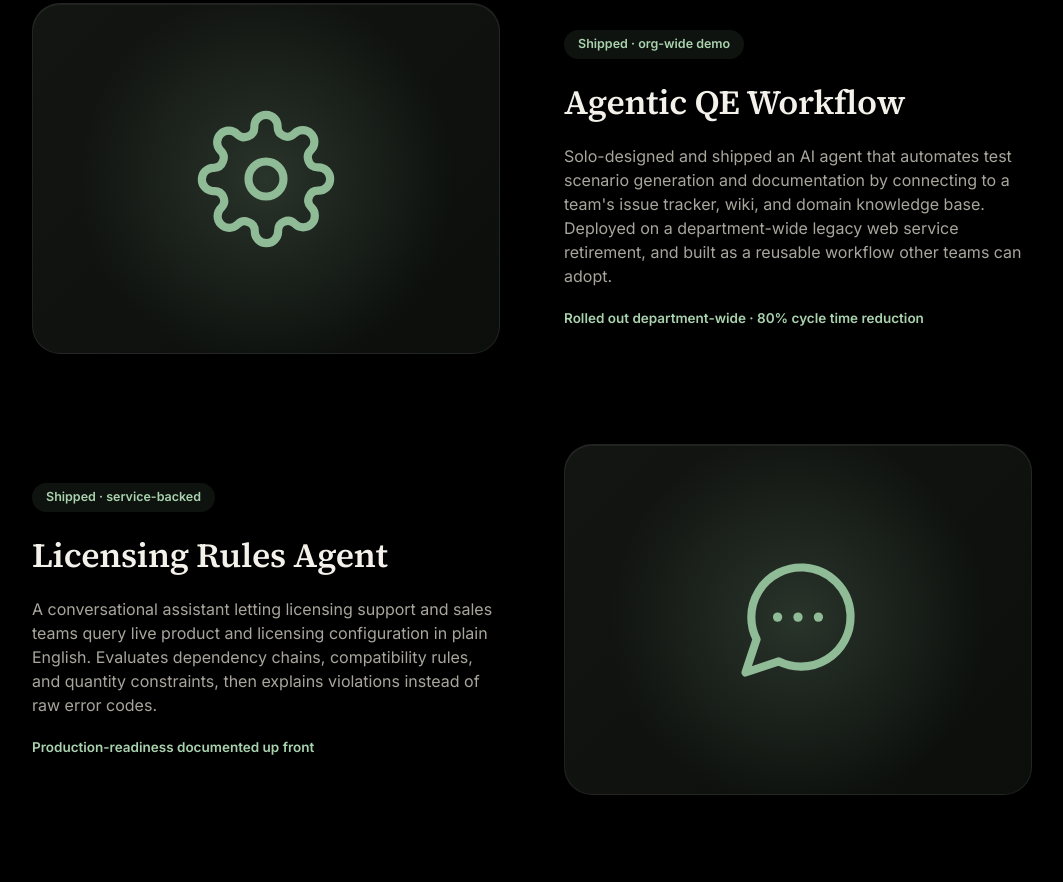
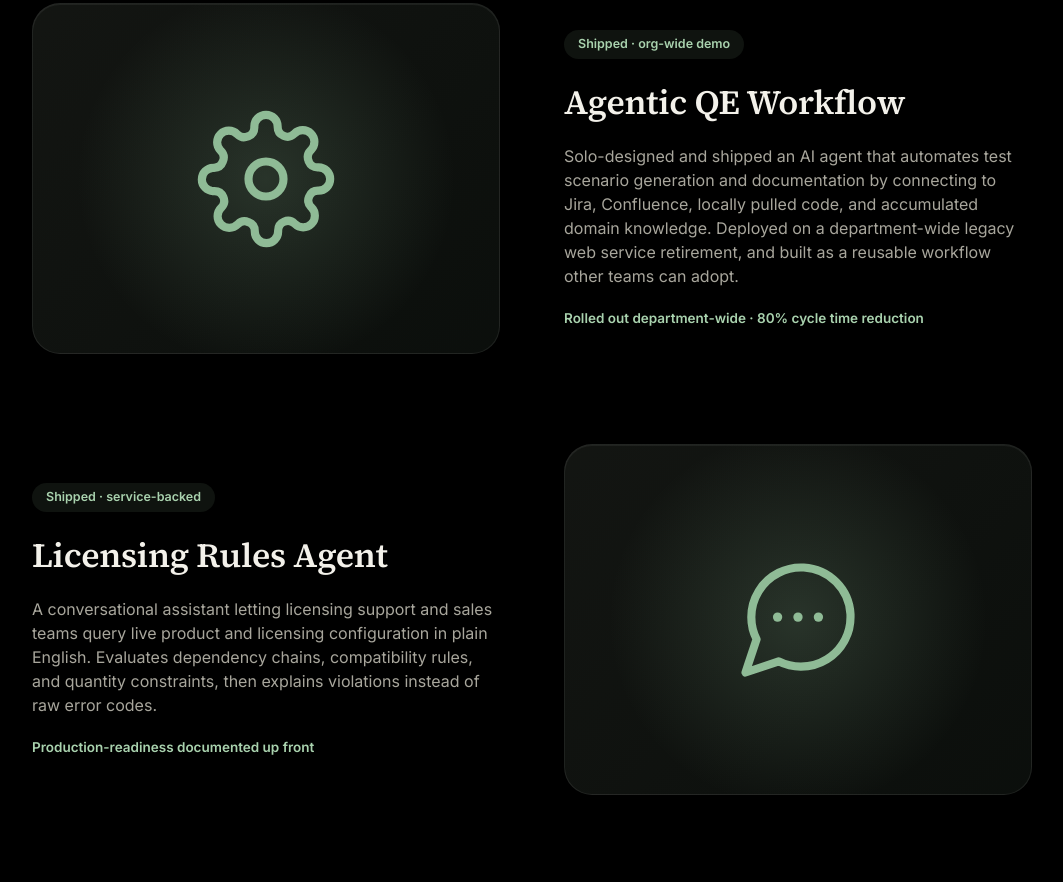
Before and after one commit to SurabhiSPatil/SurabhiSPatil.github.io, a plain HTML site: page index.html in a window 1280 px wide. Shown: the part 3358-4240 px from the top of the page, without its empty margins (108-1171 px from the left). Drawn offline with Linux system fonts and the light colour scheme.

Commit message:
Updating the words around AI project
- Clarified the sources for Agentic AI workflow skill

```diff
--- a/index.html
+++ b/index.html
@@ -562,7 +562,7 @@
           <div>
             <span class="project-tag">Shipped · org-wide demo</span>
             <div class="project-title">Agentic QE Workflow</div>
-            <div class="project-desc">Solo-designed and shipped an AI agent that automates test scenario generation and documentation by connecting to a team's issue tracker, wiki, and domain knowledge base. Deployed on a department-wide legacy web service retirement, and built as a reusable workflow other teams can adopt.</div>
+            <div class="project-desc">Solo-designed and shipped an AI agent that automates test scenario generation and documentation by connecting to Jira, Confluence, locally pulled code, and accumulated domain knowledge. Deployed on a department-wide legacy web service retirement, and built as a reusable workflow other teams can adopt.</div>
             <div class="project-meta">Rolled out department-wide · 80% cycle time reduction</div>
           </div>
         </div>
```
